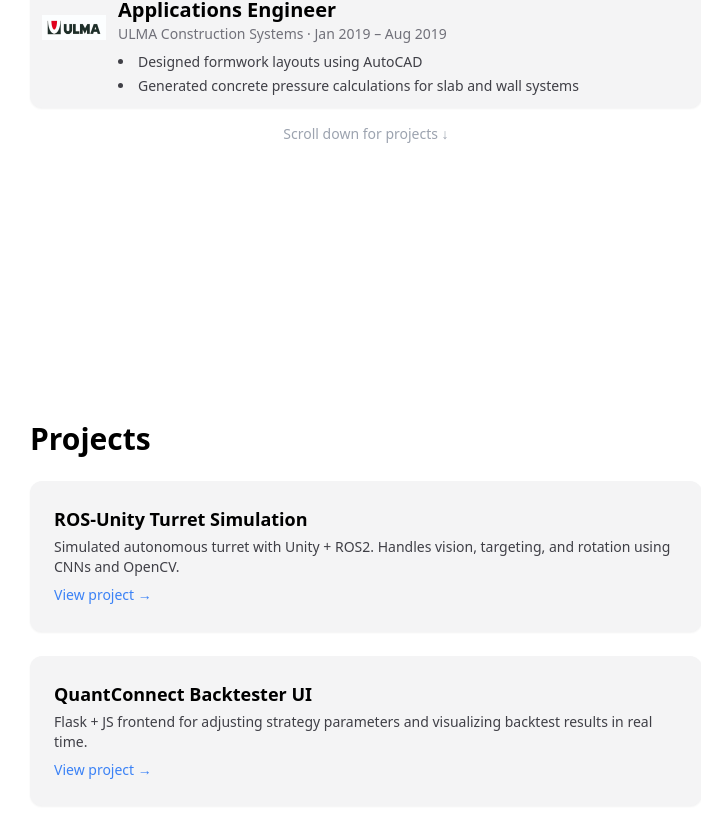
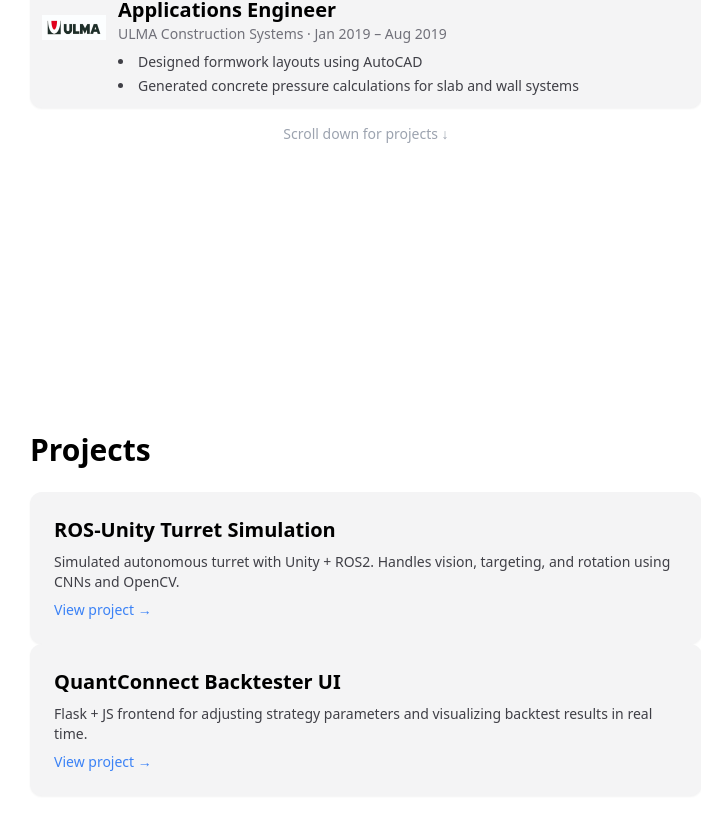
Before and after one commit to jdmwan/personal-website, a Next.js app in the folder my-site/: page /resume in a window 1280 px wide. Shown: the part 637-1454 px from the top of the page, without its empty margins (274-975 px from the left). Built offline with nearby package versions, Linux system fonts and the light colour scheme.

Commit message:
added experience cards, changed formating.

```diff
--- a/my-site/src/app/page.tsx
+++ b/my-site/src/app/page.tsx
@@ -1,6 +1,49 @@
 'use client';
 
 import ScrollSection from "../components/ScrollSection";
+import ProjectCard from "components/ProjectCard";
+import ExperienceBlock from "components/ExperienceBlock";
+
+const experienceList = [
+  {
+    title: "Robotics Engineer Intern",
+    company: "MiTeGen LLC",
+    date: "Sept 2023 – Dec 2023",
+    logoSrc: "/logos/mitegen.png",
+    bullets: [
+      "Developed Python automation software for scientific workflows",
+      "Engineered a small-scale slush nitrogen machine",
+    ],
+    description: "Robotics engineering creating automation scripts for cryo cooling",
+  },
+  {
+    title: "Resaerch Assistant",
+    company: "University of Waterloo",
+    date: "May 2022 – Aug 2022",
+    logoSrc: "/logos/waterloo.png",
+    bullets: [
+      "Developed education alternatives to Ingstrom machines",
+      "Created and tested azure percept machine learning model for FEA testing",
+    ],
+    description: "Combining FEA and machine learning into one",
+  },
+
+  // Add more experiences here!
+];
+const projectList = [
+  {
+    title: "ROS-Unity Turret Simulation",
+    description: "Simulated autonomous turret with Unity + ROS2. Handles vision, targeting, and rotation using CNNs and OpenCV.",
+    link: "https://github.com/jdmwan/balloonpositiondetector",
+    tags: ["ROS2", "Unity", "Python"],
+  },
+  {
+    title: "QuantConnect Backtester UI",
+    description: "Flask + JS frontend for adjusting strategy parameters and visualizing backtest results in real time.",
+    link: "https://github.com/jdmwan/lean-backtest-app",
+    tags: ["Python", "Flask", "QuantConnect"],
+  },
+];
 
 export default function Home() {
   return (
@@ -43,6 +86,39 @@ export default function Home() {
           </p>
         </div>
       </ScrollSection>
+      <ScrollSection>
+        <div className="space-y-6">
+          <h2 className="text-3xl font-bold">Featured Experiences and Projects</h2>
+          <div className="grid grid-cols-1 sm:grid-cols-2 gap-6">
+            {experienceList.map((experience, index) => (
+              <ExperienceBlock
+                key = {index}
+                title = {experience.title}
+                company = {experience.company}
+                date = {experience.date}
+                logoSrc = {experience.logoSrc}
+                description = {experience.description}
+
+              />
+            ))}
+            </div>
+            <div className="grid grid-cols-1 sm:grid-cols-2 gap-6">
+            {projectList.map((project, index) => (
+              <ProjectCard
+                key={index}
+                title={project.title}
+                description={project.description}
+                link={project.link}
+                tags = {project.tags}
+
+              />
+            ))}
+          </div>
+          <p className="text-sm text-gray-400 mt-4">
+            Want more? Check out the full list on the <a href="/resume" className="text-blue-500 hover:underline">Resume page</a>.
+          </p>
+        </div>
+      </ScrollSection>
     </main>
   );
 }
--- a/my-site/src/components/ExperienceBlock.tsx
+++ b/my-site/src/components/ExperienceBlock.tsx
@@ -2,8 +2,9 @@ type ExperienceBlockProps = {
     title: string;
     company: string;
     date: string;
-    bullets: string[];
+    bullets?: string[];
     logoSrc?: string; // e.g. '/logos/mitegen.png'
+    description?: string;
   };
 
   export default function ExperienceBlock({
@@ -12,9 +13,10 @@ type ExperienceBlockProps = {
     date,
     bullets,
     logoSrc,
+    description
   }: ExperienceBlockProps) {
     return (
-      <div className="flex flex-col sm:flex-row gap-3 p-3 rounded-xl bg-zinc-100 dark:bg-zinc-800 shadow-sm hover:shadow-md transition">
+      <div className="flex flex-col sm:flex-row gap-3 p-3 rounded-xl bg-zinc-100 dark:bg-zinc-800 shadow-sm hover:shadow-md transform hover:scale-[1.02] transition duration-200">
         {logoSrc && (
           <div className="shrink-0 w-16 h-16">
             <img
@@ -29,11 +31,16 @@ type ExperienceBlockProps = {
           <p className="text-sm text-zinc-500 dark:text-zinc-400">
             {company} · {date}
           </p>
+          {bullets && bullets.length > 0 &&(
           <ul className="mt-2 list-disc list-inside text-zinc-700 dark:text-zinc-300 text-sm space-y-1">
             {bullets.map((point, idx) => (
               <li key={idx}>{point}</li>
             ))}
           </ul>
+          )}
+          {description && (
+            <p className="text-sm text-zinc-700 dark:text-zinc-300">{description}</p>
+          )}
         </div>
       </div>
     );
--- a/my-site/src/components/ProjectCard.tsx
+++ b/my-site/src/components/ProjectCard.tsx
@@ -2,23 +2,39 @@ type ProjectCardProps = {
     title: string;
     description: string;
     link?: string;
+    tags?: string[];
   };
 
-  export default function ProjectCard({ title, description, link }: ProjectCardProps) {
-    return (
-      <div className="p-6 rounded-xl bg-zinc-100 dark:bg-zinc-800 shadow-sm hover:shadow-md transition">
-        <h3 className="text-lg font-semibold">{title}</h3>
-        <p className="text-sm text-zinc-700 dark:text-zinc-300 mt-1">{description}</p>
+  export default function ProjectCard({ title, description, link, tags }: ProjectCardProps) {
+    const CardContent = (
+      <div className="p-6 rounded-xl bg-zinc-100 dark:bg-zinc-800 shadow-sm hover:shadow-md transform hover:scale-[1.02] transition duration-200">
+        <h3 className="text-xl font-semibold mb-2">{title}</h3>
+        <p className="text-sm text-zinc-700 dark:text-zinc-300">{description}</p>
+        {tags && tags.length > 0 && (
+          <div className="mt-3 flex flex-wrap gap-2">
+
+            {tags.map((tag, idx) => (
+              <span
+                key={idx}
+                className="text-xs bg-blue-100 text-blue-800 dark:bg-blue-900 dark:text-blue-200 px-2 py-1 rounded-full"
+              >
+                {tag}
+              </span>
+            ))}
+          </div>
+        )}
+
         {link && (
-          <a
-            href={link}
-            target="_blank"
-            rel="noopener noreferrer"
-            className="inline-block mt-2 text-sm text-blue-500 hover:underline"
-          >
-            View project →
-          </a>
+          <p className="mt-2 text-sm text-blue-500 hover:underline">View project →</p>
         )}
       </div>
     );
+
+    return link ? (
+      <a href={link} target="_blank" rel="noopener noreferrer">
+        {CardContent}
+      </a>
+    ) : (
+      CardContent
+    );
   }
```
